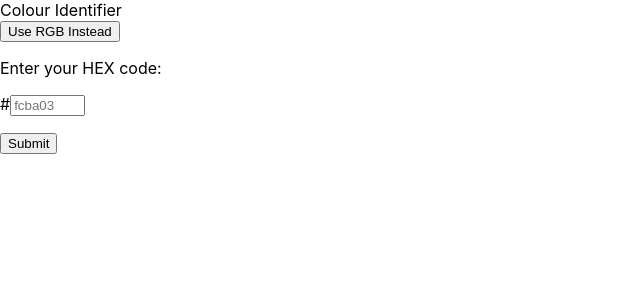
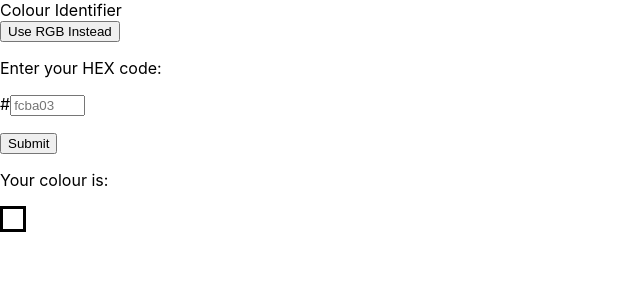
Before and after one commit to wongd1532/colour-identifier, a React (Create React App) app: page / in a window 1280 px wide. Shown: the top 300 px of the page, without its empty margins (0-640 px from the left). Built offline with nearby package versions, Linux system fonts and the light colour scheme.

Commit message:
added ColourIs component

```diff
--- a/src/App.css
+++ b/src/App.css
@@ -44,3 +44,11 @@ input{
 input:invalid {
   border: red solid 3px
 }
+
+.colour-box{
+  height: 20px;
+  width: 20px;
+  border: black;
+  border-style: solid;
+  display: inline-flex;
+}
--- /dev/null
+++ b/src/components/ColourIs.js
@@ -0,0 +1,23 @@
+import React from "react";
+
+export default function ColourIs({ colourCode }) {
+  console.log(colourCode); //test
+  function toHex(code) {
+    let HexCode = code
+      .split(" ")
+      .map((x) => parseInt(x, 16))
+      .join("");
+    return HexCode;
+  }
+
+  let newCode = colourCode.includes(" ") ? toHex(colourCode) : colourCode;
+  console.log(newCode); //test
+
+  const colourBoxStyle = { background: "#" + newCode };
+  return (
+    <>
+      <p>Your colour is:</p>
+      <div style={colourBoxStyle} className="colour-box"></div>
+    </>
+  );
+}
--- a/src/components/HexForm.js
+++ b/src/components/HexForm.js
@@ -1,4 +1,5 @@
 import React from "react";
+import ColourIs from "./ColourIs";
 
 export default function HexForm() {
   let colourCode = "";
@@ -18,6 +19,7 @@ export default function HexForm() {
   }
 
   return (
+    <>
       <form onSubmit={handleSubmit}>
         <p>Enter your HEX code:</p>
         <p>
@@ -32,6 +34,8 @@ export default function HexForm() {
           ></input>
         </p>
         <button type="submit">Submit</button>
+        <ColourIs colourCode={colourCode} />
       </form>
+    </>
   );
 }
--- a/src/components/RgbForm.js
+++ b/src/components/RgbForm.js
@@ -1,4 +1,5 @@
 import React from "react";
+import ColourIs from "./ColourIs";
 
 export default function RgbForm() {
   let colourCode = "";
@@ -23,6 +24,7 @@ export default function RgbForm() {
   }
 
   return (
+    <>
       <form onSubmit={handleSubmit}>
         <p>Enter your RGB code:</p>
         <p>
@@ -57,5 +59,7 @@ export default function RgbForm() {
         </p>
         <button type="submit">Submit</button>
       </form>
+      <ColourIs colourCode={colourCode} />
+    </>
   );
 }
```
Lines whose indentation alone changed are shown as unchanged.
